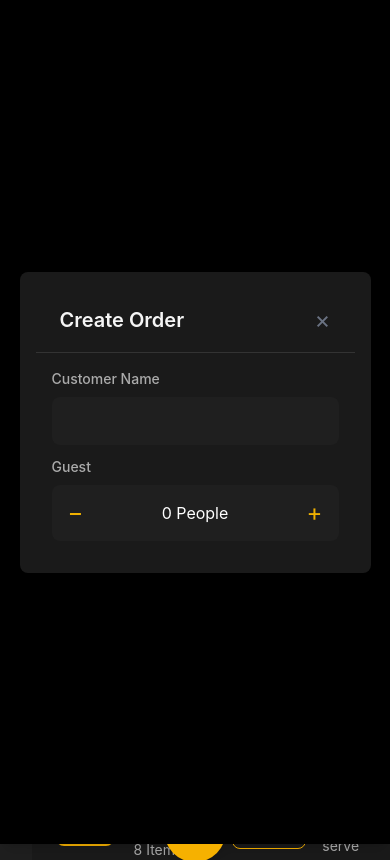
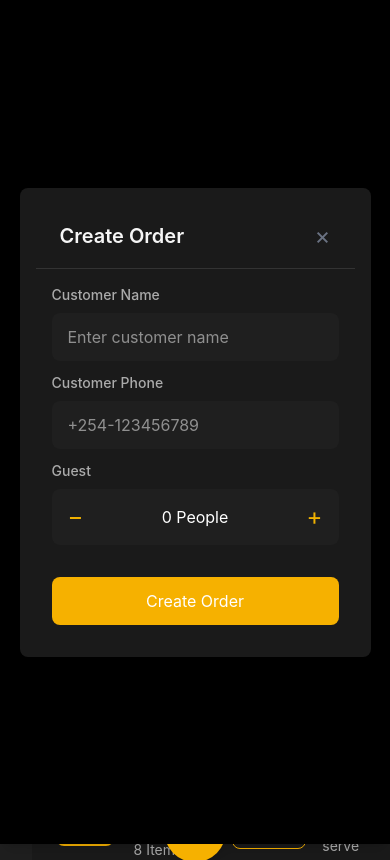
Before and after one commit to FlxBot001/pos_system, a React (Vite) app: page / in a window 390 px wide. Both pictures are taken after a click on the button 195 px from the left and 831 px from the top of the page. Shown: the top 860 px of the page. Built offline with nearby package versions, Linux system fonts and the light colour scheme.

Commit message:
Updated submit and customet phone contact

```diff
--- a/src/components/shared/BottomNav.jsx
+++ b/src/components/shared/BottomNav.jsx
@@ -59,6 +59,24 @@ const BottomNav = () => {
                         <input
                         type="text"
                         name=""
+                        placeholder="Enter customer name"
+                        id=""
+                        className="bg-transparent flex-1 text-white focus:outline-none"
+                        />
+                    </div>
+                </div>
+
+                {/* Input customer phone */}
+                <div className="">
+                    <label className="block text-[#ababab] mb-2 mt-3 text-sm font-medium">
+                        Customer Phone
+                    </label>
+                    <div className="flex items-center rounded-lg mt-2 p-3 px-4 bg-[#1f1f1f]">
+                        <input
+                        type="number"
+                        name=""
+                        placeholder="+254-123456789"
+                        id=""
                         className="bg-transparent flex-1 text-white focus:outline-none"
                         />
                     </div>
@@ -81,6 +99,11 @@ const BottomNav = () => {
                         </button>
                     </div>
                 </div>
+
+                {/* Sumit BUtton */}
+                <button className="w-full text-white hover:bg-yellow-700 rounded-lg py-3 mt-8 bg-[#F6B100]">
+                    Create Order
+                </button>
             </Modal>
         </div>
     );
```
